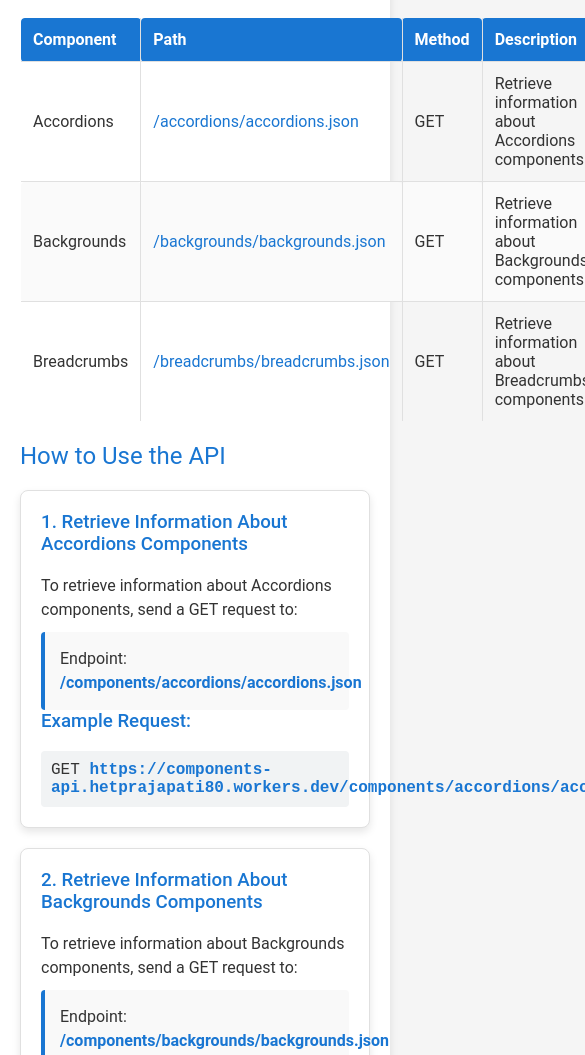
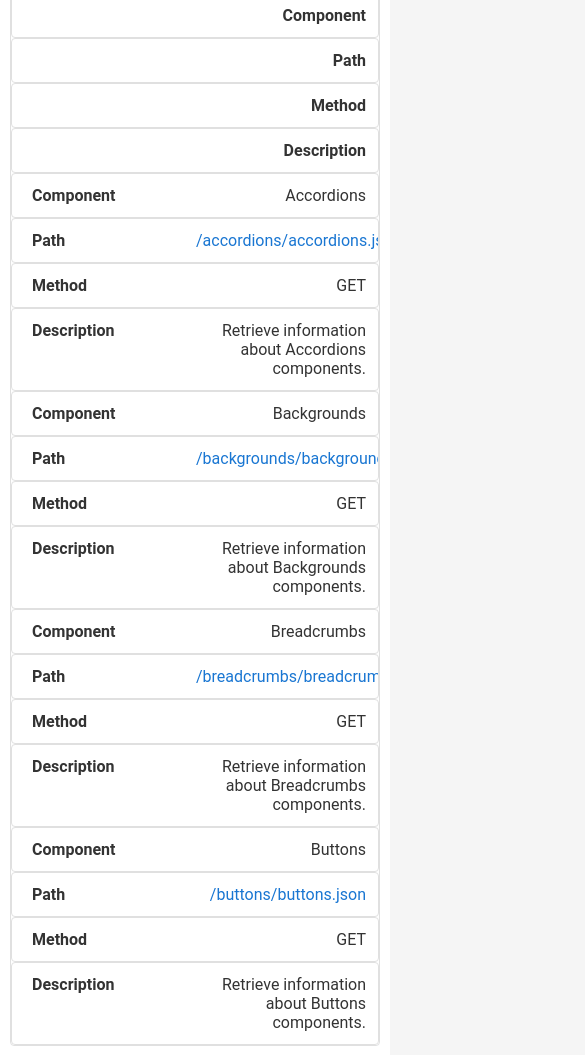
Before and after one commit to prajapatihet/hospitalinfo-api, a plain HTML site: page components.html in a window 390 px wide. Shown: the part 170-1225 px from the top of the page, 585 px wide, since content can reach past the window. Drawn offline with Linux system fonts and the light colour scheme.

Commit message:
Update components.html

```diff
--- a/components.html
+++ b/components.html
@@ -94,6 +94,7 @@
             border-radius: 4px;
             margin-top: 5px;
             display: block;
+            overflow-x: auto;
         }
 
         .card {
@@ -119,6 +120,69 @@
             color: #1976d2;
             font-weight: bold;
         }
+
+        @media (max-width: 768px) {
+            .container {
+                padding: 10px;
+            }
+
+            table,
+            th,
+            td {
+                display: block;
+                width: 100%;
+                box-sizing: border-box;
+            }
+
+            th,
+            td {
+                text-align: right;
+                padding-left: 50%;
+                position: relative;
+            }
+
+            th::before,
+            td::before {
+                content: attr(data-label);
+                position: absolute;
+                left: 10px;
+                width: calc(50% - 20px);
+                padding-left: 10px;
+                text-align: left;
+                font-weight: bold;
+                white-space: nowrap;
+            }
+
+            th {
+                background-color: transparent;
+                color: #333;
+            }
+
+            tr:nth-child(even) {
+                background-color: transparent;
+            }
+        }
+
+        @media (max-width: 480px) {
+            h1,
+            h2 {
+                font-size: 1.5em;
+                margin-bottom: 10px;
+            }
+
+            h3 {
+                font-size: 1.2em;
+                margin-top: 10px;
+            }
+
+            p {
+                font-size: 0.9em;
+            }
+
+            .card {
+                padding: 10px;
+            }
+        }
     </style>
 </head>
 
@@ -138,25 +202,36 @@
             </thead>
             <tbody>
                 <tr>
-                    <td>Accordions</td>
-                    <td><a href="https://components-api.hetprajapati80.workers.dev/components/accordions/accordions.json"
+                    <td data-label="Component">Accordions</td>
+                    <td data-label="Path"><a
+                            href="https://components-api.hetprajapati80.workers.dev/components/accordions/accordions.json"
                             target="_blank">/accordions/accordions.json</a></td>
-                    <td>GET</td>
-                    <td>Retrieve information about Accordions components.</td>
+                    <td data-label="Method">GET</td>
+                    <td data-label="Description">Retrieve information about Accordions components.</td>
                 </tr>
                 <tr>
-                    <td>Backgrounds</td>
-                    <td><a href="https://components-api.hetprajapati80.workers.dev/components/backgrounds/backgrounds.json"
+                    <td data-label="Component">Backgrounds</td>
+                    <td data-label="Path"><a
+                            href="https://components-api.hetprajapati80.workers.dev/components/backgrounds/backgrounds.json"
                             target="_blank">/backgrounds/backgrounds.json</a></td>
-                    <td>GET</td>
-                    <td>Retrieve information about Backgrounds components.</td>
+                    <td data-label="Method">GET</td>
+                    <td data-label="Description">Retrieve information about Backgrounds components.</td>
                 </tr>
                 <tr>
-                    <td>Breadcrumbs</td>
-                    <td><a href="https://components-api.hetprajapati80.workers.dev/components/breadcrumbs/breadcrumbs.json"
+                    <td data-label="Component">Breadcrumbs</td>
+                    <td data-label="Path"><a
+                            href="https://components-api.hetprajapati80.workers.dev/components/breadcrumbs/breadcrumbs.json"
                             target="_blank">/breadcrumbs/breadcrumbs.json</a></td>
-                    <td>GET</td>
-                    <td>Retrieve information about Breadcrumbs components.</td>
+                    <td data-label="Method">GET</td>
+                    <td data-label="Description">Retrieve information about Breadcrumbs components.</td>
+                </tr>
+                <tr>
+                    <td data-label="Component">Buttons</td>
+                    <td data-label="Path"><a
+                            href="https://components-api.hetprajapati80.workers.dev/components/buttons/buttons.json"
+                            target="_blank">/buttons/buttons.json</a></td>
+                    <td data-label="Method">GET</td>
+                    <td data-label="Description">Retrieve information about Buttons components.</td>
                 </tr>
             </tbody>
         </table>
@@ -208,6 +283,21 @@
             </div>
         </div>
 
+        <div class="card">
+            <h3>4. Retrieve Information About Buttons Components</h3>
+            <p>To retrieve information about Buttons components, send a GET request to:</p>
+            <div class="instructions">
+                <p>Endpoint: <a
+                        href="https://components-api.hetprajapati80.workers.dev/components/buttons/buttons.json"
+                        target="_blank">/components/buttons/buttons.json</a></p>
+            </div>
+            <h3>Example Request:</h3>
+            <div class="example">
+                GET <a href="https://components-api.hetprajapati80.workers.dev/components/buttons/buttons.json"
+                    target="_blank">https://components-api.hetprajapati80.workers.dev/components/buttons/buttons.json</a>
+            </div>
+        </div>
+
     </div>
 </body>
 
```
